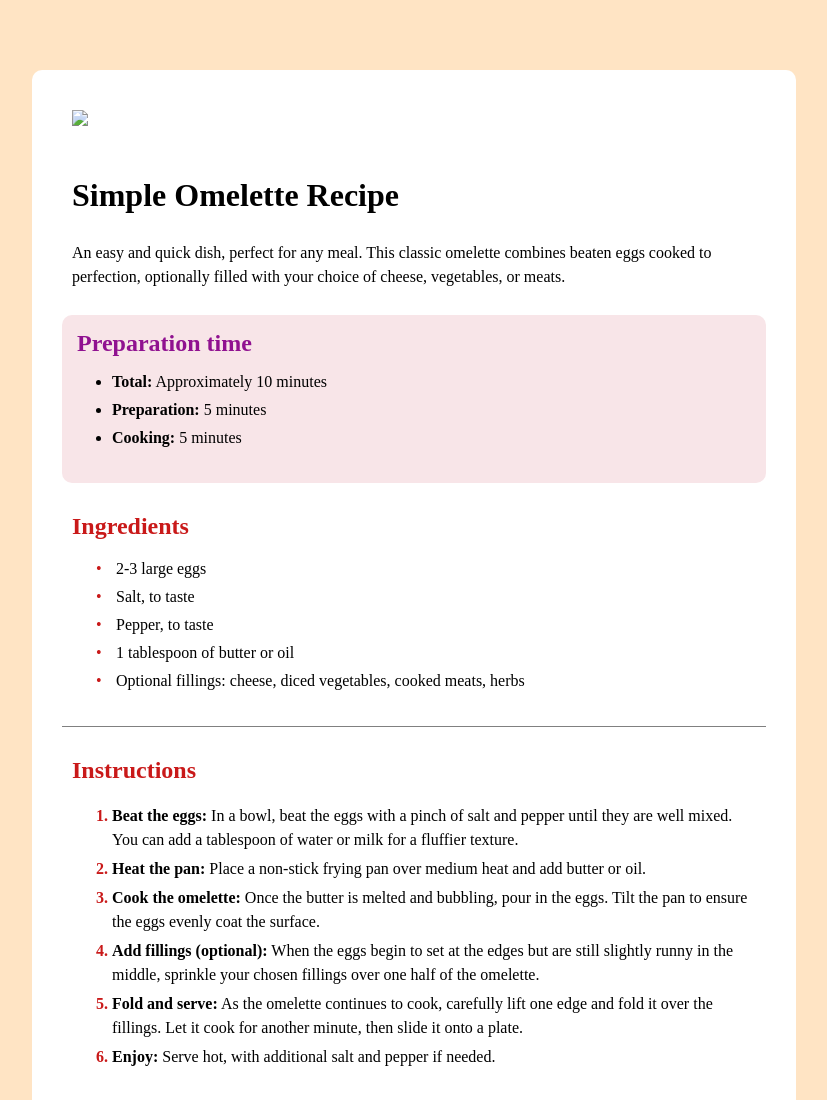
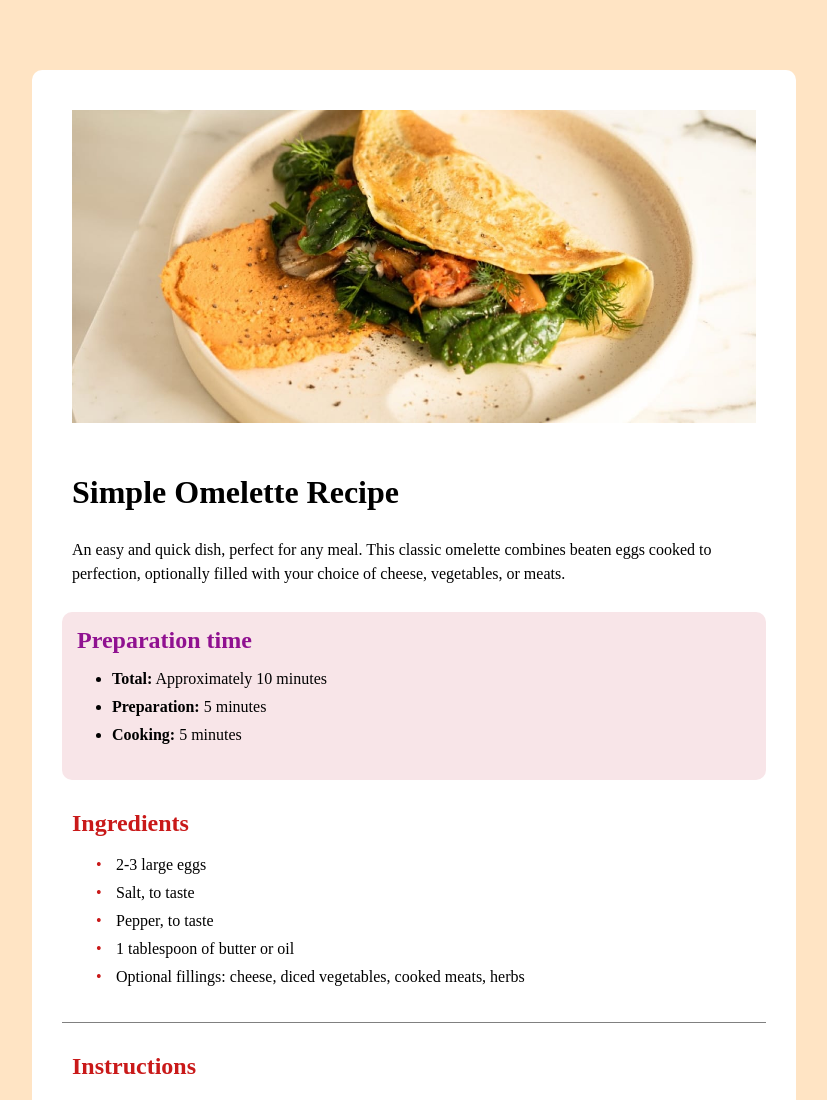
Before and after one commit to thasneemshyju86/thasneemshyju86.github.io, a plain HTML site: page index.html in a window 1280 px wide. Shown: the top 1100 px of the page, without its empty margins (226-1053 px from the left). Drawn offline with Linux system fonts and the light colour scheme.

Commit message:
Update index.html

```diff
--- a/index.html
+++ b/index.html
@@ -12,7 +12,7 @@
 <body>
 <div class="card">
   <div class="card-title">
-    <img src="./assets/images/image-omelette.jpeg" class="pic">
+    <img src="image-omelette.jpeg" class="pic">
   </div>
   <div class="card-title recipe">
   <h1>Simple Omelette Recipe</h1>
```
